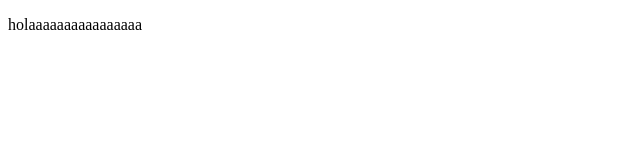
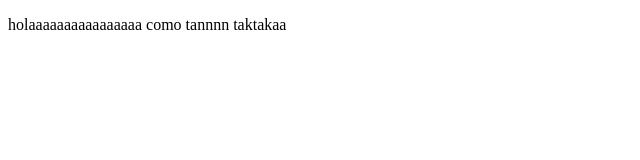
Before and after one commit to santiago-bot/projectsPrework, a plain HTML site: page index.html in a window 1280 px wide. Shown: the whole page, without its empty margins (0-640 px from the left). Drawn offline with Linux system fonts and the light colour scheme.

Commit message:
cambios 2

```diff
--- a/index.html
+++ b/index.html
@@ -8,7 +8,7 @@
 </head>
 <body>
     <p>
-        holaaaaaaaaaaaaaaaa
+        holaaaaaaaaaaaaaaaa como tannnn taktakaa
     </p>
 </body>
 </html>
```
